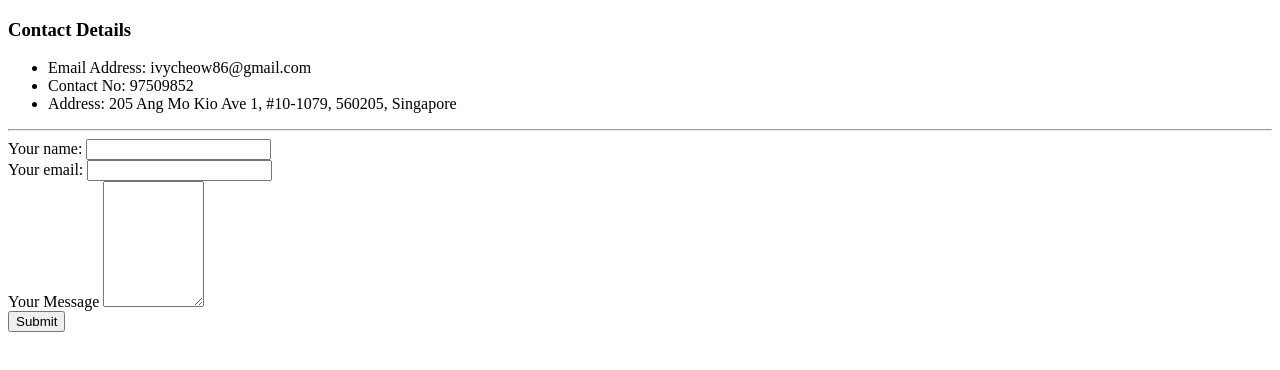
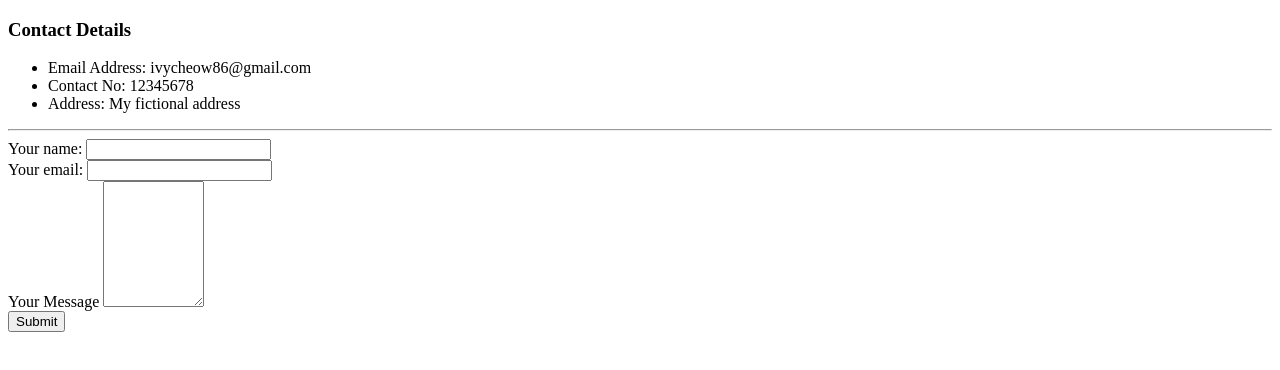
Before and after one commit to ivycheow/cv, a plain HTML site: page contact.html in a window 1280 px wide. Drawn offline with Linux system fonts and the light colour scheme.

Commit message:
Update contact.html with fictional information

```diff
--- a/contact.html
+++ b/contact.html
@@ -8,8 +8,8 @@
         <h3>Contact Details</h3>
             <ul>
                 <li>Email Address: ivycheow86@gmail.com</li>
-                <li>Contact No: 97509852</li>
-                <li>Address: 205 Ang Mo Kio Ave 1, #10-1079, 560205, Singapore</li>
+                <li>Contact No: 12345678</li>
+                <li>Address: My fictional address</li>
             </ul>
             <hr>
 
```
